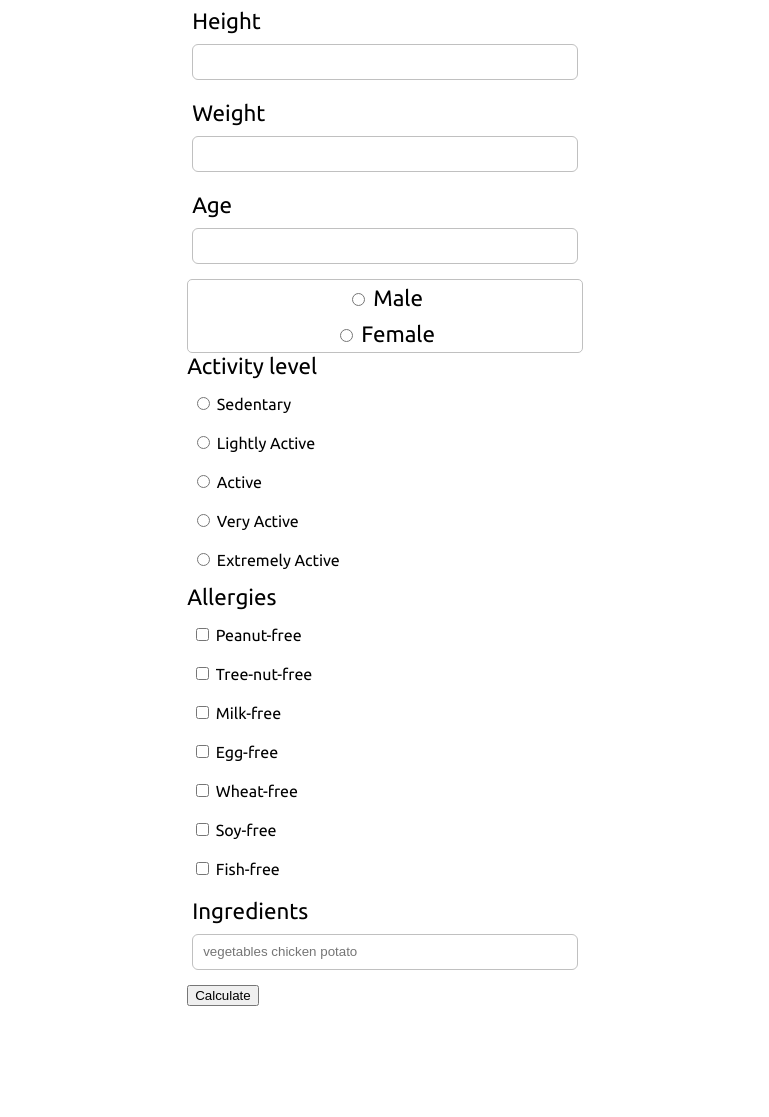
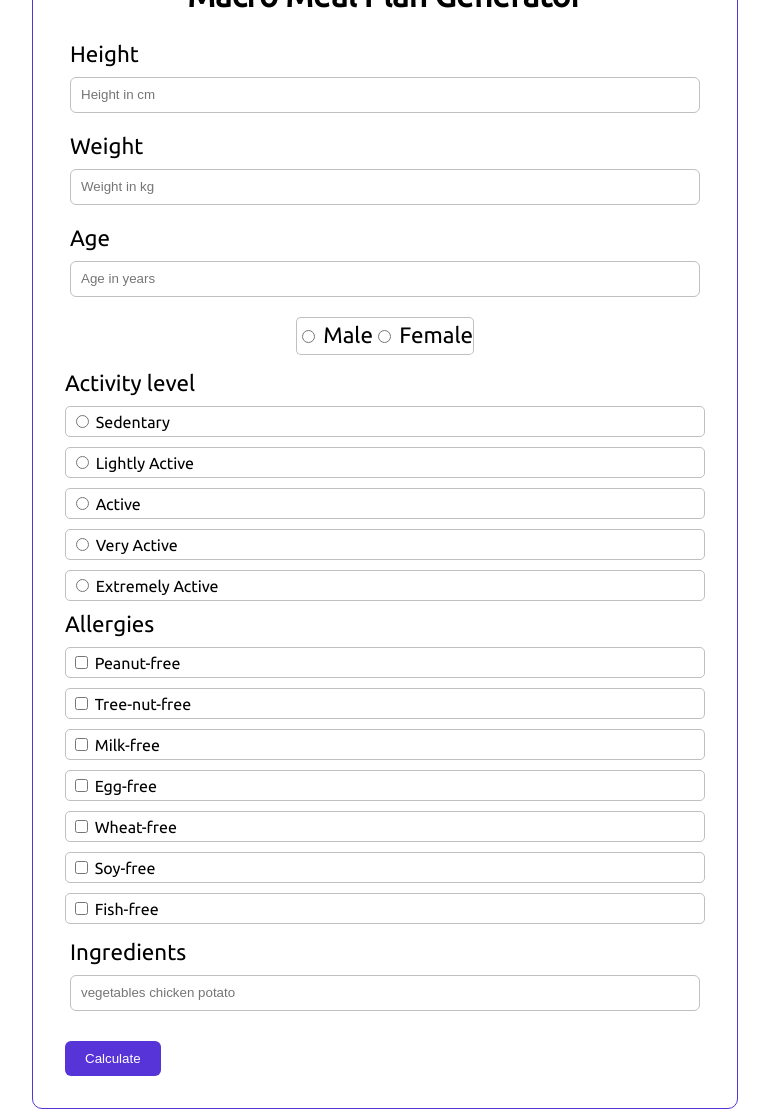
Before and after one commit to make-it-bit/project-7-meal-plan-sccs, a website built with webpack: page index.html in a window 1280 px wide. Shown: the part 150-1267 px from the top of the page, without its empty margins (255-1024 px from the left). Before the commit the page ends 1164 px from the top, so only its background shows below. Built offline with nearby package versions, Linux system fonts and the light colour scheme; files whose address does not match are found by name.

Commit message:
Form: improve style

```diff
--- a/index.html
+++ b/index.html
@@ -4,8 +4,6 @@
     <meta charset="UTF-8" />
     <meta name="viewport" content="width=device-width, initial-scale=1.0" />
     <title>Index</title>
-    <link href="./dist/main.css" rel="stylesheet" type="text/css" />
-    <link href="./dist/meal_plan.css" rel="stylesheet" type="text/css" />
     <link
       href="./node_modules/bootstrap/dist/css/bootstrap-grid.css"
       rel="stylesheet"
@@ -26,6 +24,8 @@
       rel="stylesheet"
       type="text/css"
     />
+    <link href="./dist/main.css" rel="stylesheet" type="text/css" />
+    <link href="./dist/meal_plan.css" rel="stylesheet" type="text/css" />
   </head>
   <body>
     <div class="topnav">
@@ -38,27 +38,28 @@
         <div class="row">
           <div class="col-12 flex-direction-column">
             <p class="form-label">Height</p>
-            <input type="text" id="input-height" />
+            <input type="text" id="input-height" placeholder="Height in cm" />
           </div>
         </div>
         <div class="row">
           <div class="col-12 flex-direction-column">
             <p class="form-label">Weight</p>
-            <input type="text" id="input-weight" />
+            <input type="text" id="input-weight" placeholder="Weight in kg" />
           </div>
         </div>
         <div class="row">
           <div class="col-12 flex-direction-column">
             <p class="form-label">Age</p>
-            <input type="text" id="input-age" />
+            <input type="text" id="input-age" placeholder="Age in years" />
           </div>
         </div>
-        <div class="row text-center row-border" id="genders">
-          <div class="col-6 form-input-gender">
+        <div class="row flex-direction-column">
+          <div class="col-12 flex-direction-row text-center">
+            <div class="col-6 form-input-gender border-left">
               <input type="radio" id="gender-male" name="gender" value="male" />
               <label for="gender-male">Male</label>
             </div>
-          <div class="col-6 form-input-gender">
+            <div class="col-6 form-input-gender border-right">
               <input
                 type="radio"
                 id="gender-female"
@@ -68,9 +69,10 @@
               <label for="gender-female">Female</label>
             </div>
           </div>
+        </div>
         <div class="row">
           <p class="form-label">Activity level</p>
-          <div class="col-12">
+          <div class="col-12 border-full">
             <input
               type="radio"
               id="activity-sedentary"
@@ -79,7 +81,7 @@
             />
             <label for="activity-sedentary">Sedentary</label>
           </div>
-          <div class="col-12">
+          <div class="col-12 border-full">
             <input
               type="radio"
               id="activity-lighty-active"
@@ -88,7 +90,7 @@
             />
             <label for="activity-lighty-active">Lightly Active</label>
           </div>
-          <div class="col-12">
+          <div class="col-12 border-full">
             <input
               type="radio"
               id="activity-active"
@@ -97,7 +99,7 @@
             />
             <label for="activity-active">Active</label>
           </div>
-          <div class="col-12">
+          <div class="col-12 border-full">
             <input
               type="radio"
               id="activity-very-active"
@@ -106,7 +108,7 @@
             />
             <label for="activity-very-active">Very Active</label>
           </div>
-          <div class="col-12">
+          <div class="col-12 border-full">
             <input
               type="radio"
               id="activity-extremely-active"
@@ -118,7 +120,7 @@
         </div>
         <div class="row">
           <p class="form-label">Allergies</p>
-          <div class="col-12">
+          <div class="col-12 border-full">
             <input
               type="checkbox"
               id="peanut-free"
@@ -127,7 +129,7 @@
             />
             <label for="peanut-free">Peanut-free</label>
           </div>
-          <div class="col-12">
+          <div class="col-12 border-full">
             <input
               type="checkbox"
               id="tree-nut-free"
@@ -136,7 +138,7 @@
             />
             <label for="tree-nut-free">Tree-nut-free</label>
           </div>
-          <div class="col-12">
+          <div class="col-12 border-full">
             <input
               type="checkbox"
               id="milk-free"
@@ -145,7 +147,7 @@
             />
             <label for="milk-free">Milk-free</label>
           </div>
-          <div class="col-12">
+          <div class="col-12 border-full">
             <input
               type="checkbox"
               id="egg-free"
@@ -154,7 +156,7 @@
             />
             <label for="egg-free">Egg-free</label>
           </div>
-          <div class="col-12">
+          <div class="col-12 border-full">
             <input
               type="checkbox"
               id="wheat-free"
@@ -163,7 +165,7 @@
             />
             <label for="wheat-free">Wheat-free</label>
           </div>
-          <div class="col-12">
+          <div class="col-12 border-full">
             <input
               type="checkbox"
               id="soy-free"
@@ -172,7 +174,7 @@
             />
             <label for="soy-free">Soy-free</label>
           </div>
-          <div class="col-12">
+          <div class="col-12 border-full">
             <input
               type="checkbox"
               id="fish-free"
@@ -196,7 +198,9 @@
         <div class="error-container" id="error-container">
           <p id="error-message">Error message</p>
         </div>
-        <button onclick="getRecepies()">Calculate</button>
+        <button class="form-button" onclick="redirectToPage()">
+          Calculate
+        </button>
       </div>
     </div>
     <script src="./src/scripts/index.js"></script>
--- a/src/scripts/index.js
+++ b/src/scripts/index.js
@@ -133,3 +133,7 @@ const getRecepies = async () => {
     }
   }
 };
+
+const redirectToPage = () => {
+  location.href = '/meal-plan.html';
+};
--- a/src/scss/colors.scss
+++ b/src/scss/colors.scss
@@ -2,5 +2,6 @@ $background-color: white;
 $border-color: silver;
 $topnav-active-color: rgb(189, 189, 189);
 $topnav-hover-color: rgb(228, 228, 228);
-$form-active-color: rgb(108, 0, 190);
-$form-hover-color: rgb(119, 73, 154);
+$form-active-color: #5734d8;
+$form-hover-color: #462aab;
+$form-focus-color: #5834d86e;
--- a/src/scss/meal-plan.scss
+++ b/src/scss/meal-plan.scss
@@ -3,23 +3,45 @@
 @import './fonts.scss';
 @import './main.scss';
 
-.row-border {
-  border: solid 1px silver;
+.container {
+  border: solid 1px $form-active-color;
+  border-radius: 10px;
+  padding: 32px;
+}
+
+.border-full {
+  border: solid 1px $border-color;
   border-radius: 5px;
+}
+
+.border-left {
+  border-radius: 5px 0 0 5px;
+  border-top: 1px solid $border-color;
+  border-left: 1px solid $border-color;
+  border-bottom: 1px solid $border-color;
+}
+
+.border-right {
+  border-radius: 0 5px 5px 0;
+  border-top: 1px solid $border-color;
+  border-right: 1px solid $border-color;
+  border-bottom: 1px solid $border-color;
 }
 
 .col-12,
 .col-6 {
   font-family: $ubuntu-font, Arial, Helvetica, sans-serif;
-  padding: 5px;
 }
 
 .col-12 {
   margin-bottom: 10px;
+  padding: 5px;
 }
 
 .col-6 {
   font-size: 1.4rem;
+  height: 32px;
+  padding-top: 4px;
 }
 
 .col-12 input[type='text'] {
@@ -29,9 +51,23 @@
   border: solid 1px $border-color;
 }
 
+.col-12 input[type='text']:focus,
+.col-12 input[type='text']:hover {
+  outline: none;
+  border: solid 1px $form-active-color;
+  box-shadow: $form-focus-color 0px 2px 4px 0px,
+    $form-focus-color 0px 2px 16px 0px;
+}
+
 .flex-direction-column {
   display: flex;
   flex-direction: column;
+}
+
+.flex-direction-row {
+  display: flex;
+  flex-direction: row;
+  justify-content: center;
 }
 
 .form-label {
@@ -42,13 +78,28 @@
 }
 
 .form-input-gender:hover {
-  background-color: $form-hover-color;
+  background-color: $form-active-color;
   color: white;
 }
 
 .container h1 {
   font-family: $ubuntu-font, Arial, Helvetica, sans-serif;
   font-size: 2rem;
+}
+
+.form-button {
+  background-color: $form-active-color;
+  color: white;
+  padding: 10px 20px;
+  border: none;
+  border-radius: 6px;
+  cursor: pointer;
+  margin: auto;
+  margin-top: 15px;
+}
+
+.form-button:hover {
+  background-color: $form-hover-color;
 }
 
 .error-container {
@@ -59,3 +110,21 @@
   margin-top: 5px;
   margin-bottom: 10px;
 }
+
+@media (min-width: 1024px) {
+  .container {
+    width: 60vh;
+  }
+}
+
+@media (min-width: 768px) {
+  .container {
+    width: 80vh;
+  }
+}
+
+@media (max-width: 512px) {
+  .container {
+    padding: 16px;
+  }
+}
```
Also changed, not shown: dist/meal_plan.css, 2 other files. Lines whose indentation alone changed are shown as unchanged.
